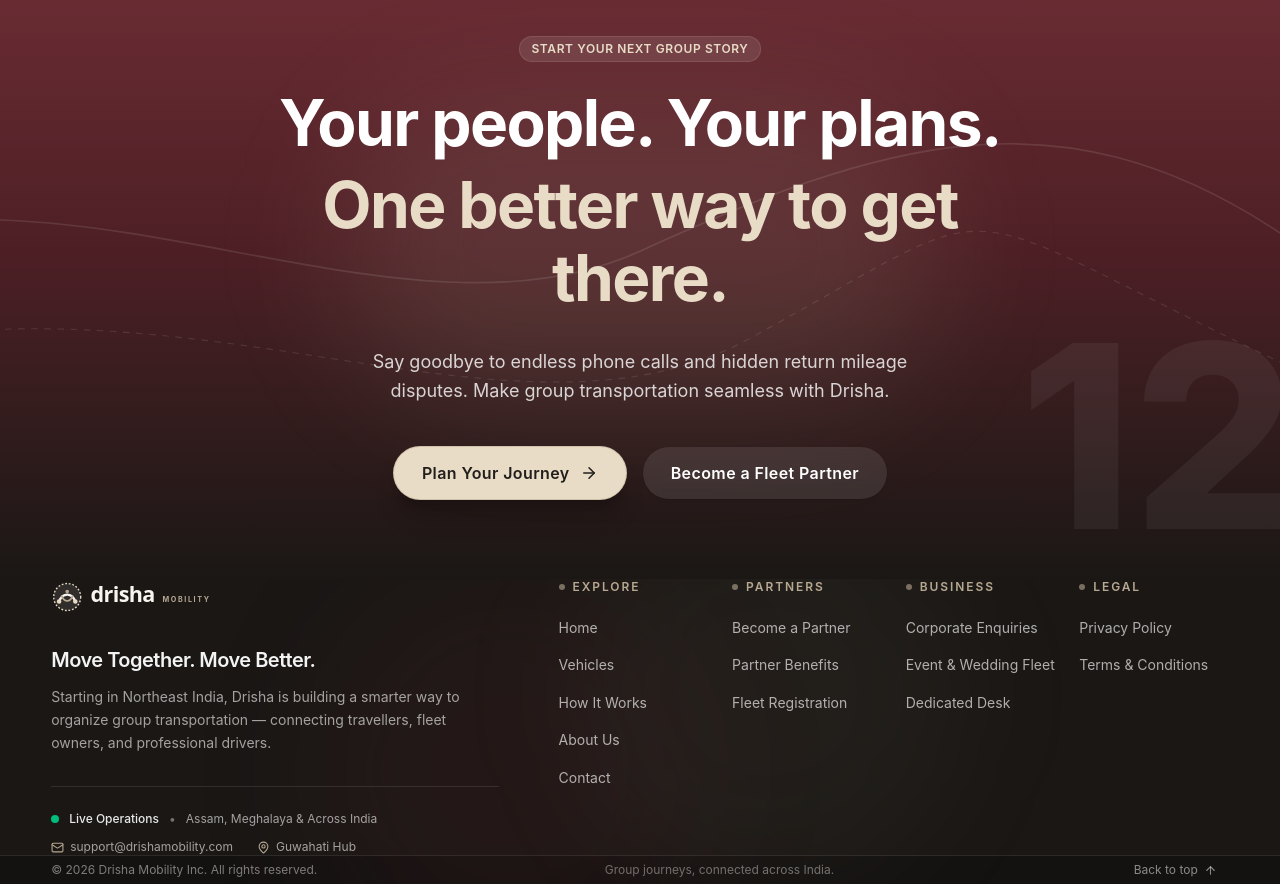
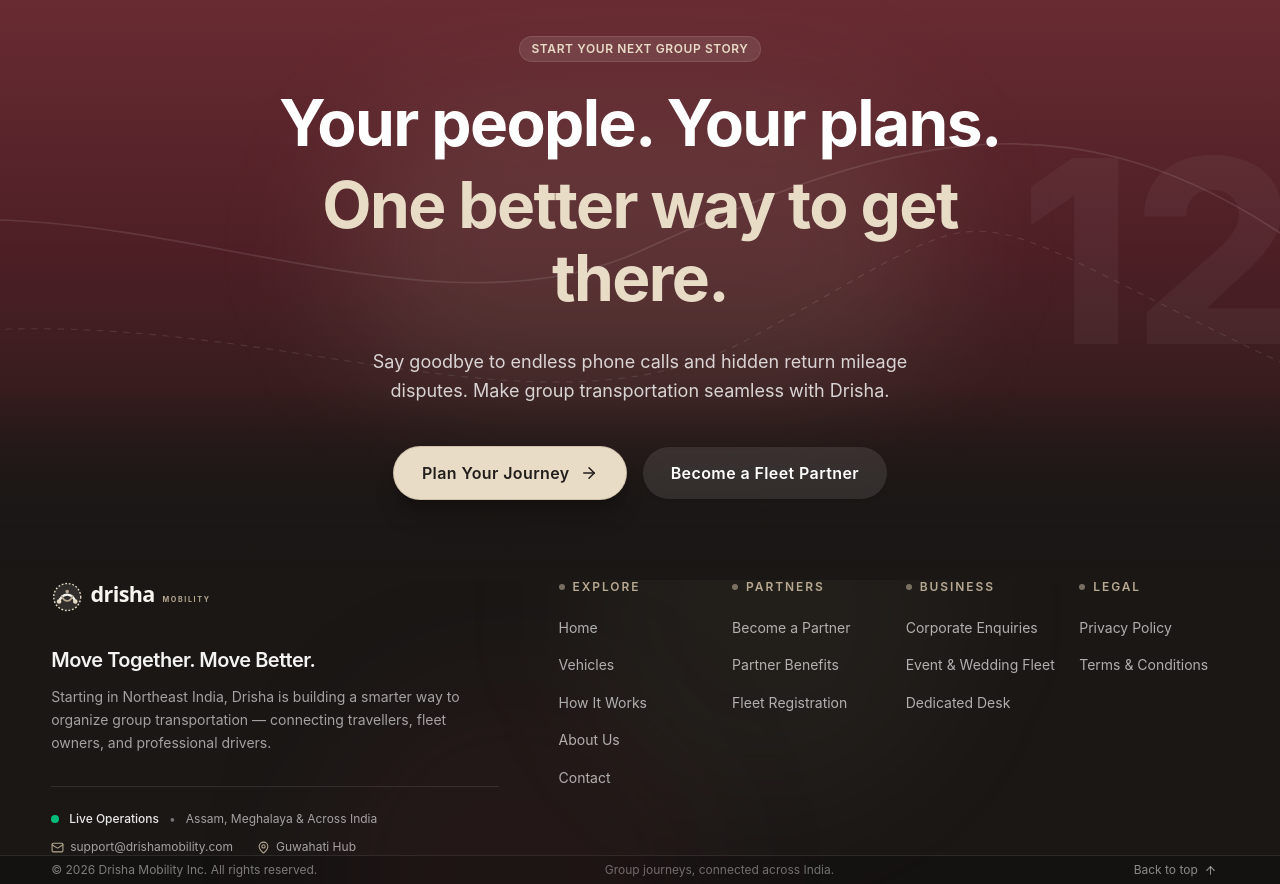
Before and after one commit to dhiraj-001/drisha_site, a React (Vite) app: page / in a window 1280 px wide. Shown: the part 10840-11724 px from the top of the page. Built offline with nearby package versions, Linux system fonts and the light colour scheme.

Commit message:
refactor: adjust background glow positions in Footer and add gradient blend overlay with repositioned watermark in FinalCTASection

```diff
--- a/src/components/footer/Footer.tsx
+++ b/src/components/footer/Footer.tsx
@@ -12,8 +12,8 @@ export function Footer() {
   return (
     <footer className="relative bg-[#1a1715] text-white/80 -mt-px overflow-hidden">
       {/* Background subtle ambiance glow */}
-      <div className="absolute top-0 left-1/4 w-96 h-96 bg-burgundy/10 rounded-full blur-3xl pointer-events-none" />
-      <div className="absolute bottom-0 right-1/4 w-96 h-96 bg-warm-sand/5 rounded-full blur-3xl pointer-events-none" />
+      <div className="absolute top-1/3 left-1/4 w-96 h-96 bg-burgundy/10 rounded-full blur-3xl pointer-events-none" />
+      <div className="absolute bottom-1/4 right-1/4 w-96 h-96 bg-warm-sand/5 rounded-full blur-3xl pointer-events-none" />
 
       {/* Main Footer Container */}
       <div className="relative container-editorial pt-12 pb-12 lg:pt-14 lg:pb-16">
--- a/src/components/sections/FinalCTASection.tsx
+++ b/src/components/sections/FinalCTASection.tsx
@@ -102,8 +102,8 @@ export function FinalCTASection() {
         </div>
       </div>
 
-      {/* Oversized section number */}
-      <div className="absolute -right-4 bottom-4 select-none pointer-events-none opacity-[0.05]">
+      {/* Oversized section watermark */}
+      <div className="absolute -right-4 top-1/2 -translate-y-1/2 select-none pointer-events-none opacity-[0.04]">
         <span
           className="text-[16rem] font-extrabold leading-none text-white"
           style={{ fontFamily: 'var(--font-family-heading)' }}
@@ -111,6 +111,9 @@ export function FinalCTASection() {
           12
         </span>
       </div>
+
+      {/* Smooth bottom blend overlay into the footer */}
+      <div className="absolute inset-x-0 bottom-0 h-48 bg-gradient-to-b from-transparent via-[#1a1715]/80 to-[#1a1715] pointer-events-none z-[1]" />
     </section>
   );
 }
```
